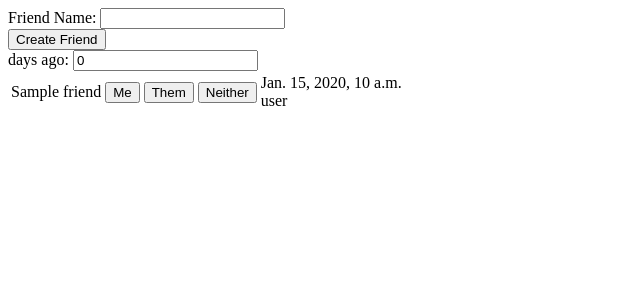
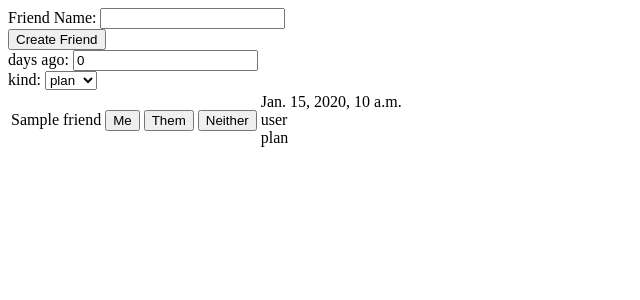
Before and after one commit to dansgithubuser/SocialTennis, a Django app: page /home in a window 1280 px wide. Shown: the top 300 px of the page, without its empty margins (0-640 px from the left). Run offline with Django 3.2, Linux system fonts and the light colour scheme; a user stored in the database is signed in; tables that the repository leaves empty hold one stand-in row (values such as "Sample post").

Commit message:
add event kind (plan or meet)

```diff
--- a/SocialTennis/models.py
+++ b/SocialTennis/models.py
@@ -9,4 +9,5 @@ class Friend(models.Model):
 class Event(models.Model):
     friend = models.ForeignKey('Friend', models.CASCADE)
     server = models.TextField(choices=[('user', 'user'), ('friend', 'friend'), ('neither', 'neither')])
+    kind = models.TextField(choices=[('plan', 'meet')])
     created_at = models.DateTimeField()
--- a/SocialTennis/templates/home.html
+++ b/SocialTennis/templates/home.html
@@ -10,6 +10,7 @@
 
     function submitEventPrep (friendId) {
       e(`eventForm${friendId}`).appendChild(e('daysAgo'));
+      e(`eventForm${friendId}`).appendChild(e('kind'));
     }
   </script>
 
@@ -18,7 +19,11 @@
     <input type="submit" value="Create Friend">
     {% csrf_token %}
   </form>
-  days ago: <input type="number" id="daysAgo" name="days_ago" value=0>
+  days ago: <input type="number" id="daysAgo" name="days_ago" value=0><br>
+  kind: <select id="kind" name="kind">
+    <option value="plan">plan</option>
+    <option value="meet">meet</option>
+  </select>
 
   <table>
     {% for friend in friends %}
@@ -35,7 +40,8 @@
         {% for event in friend.event_set.all %}
           <td>
             {{ event.created_at }}<br>
-            {{ event.server }}
+            {{ event.server }}<br>
+            {{ event.kind }}
           </td>
         {% endfor %}
       </tr>
--- a/SocialTennis/views.py
+++ b/SocialTennis/views.py
@@ -38,6 +38,7 @@ def event(request, server, friend_id):
     models.Event.objects.create(
         friend_id=friend_id,
         server=server,
+        kind=request.POST.get('kind'),
         created_at=datetime.datetime.now() - datetime.timedelta(days=int(request.POST['days_ago'])),
     )
     return redirect('/home')
```
Also changed, not shown: SocialTennis/migrations/0004_event_kind.py (added).
